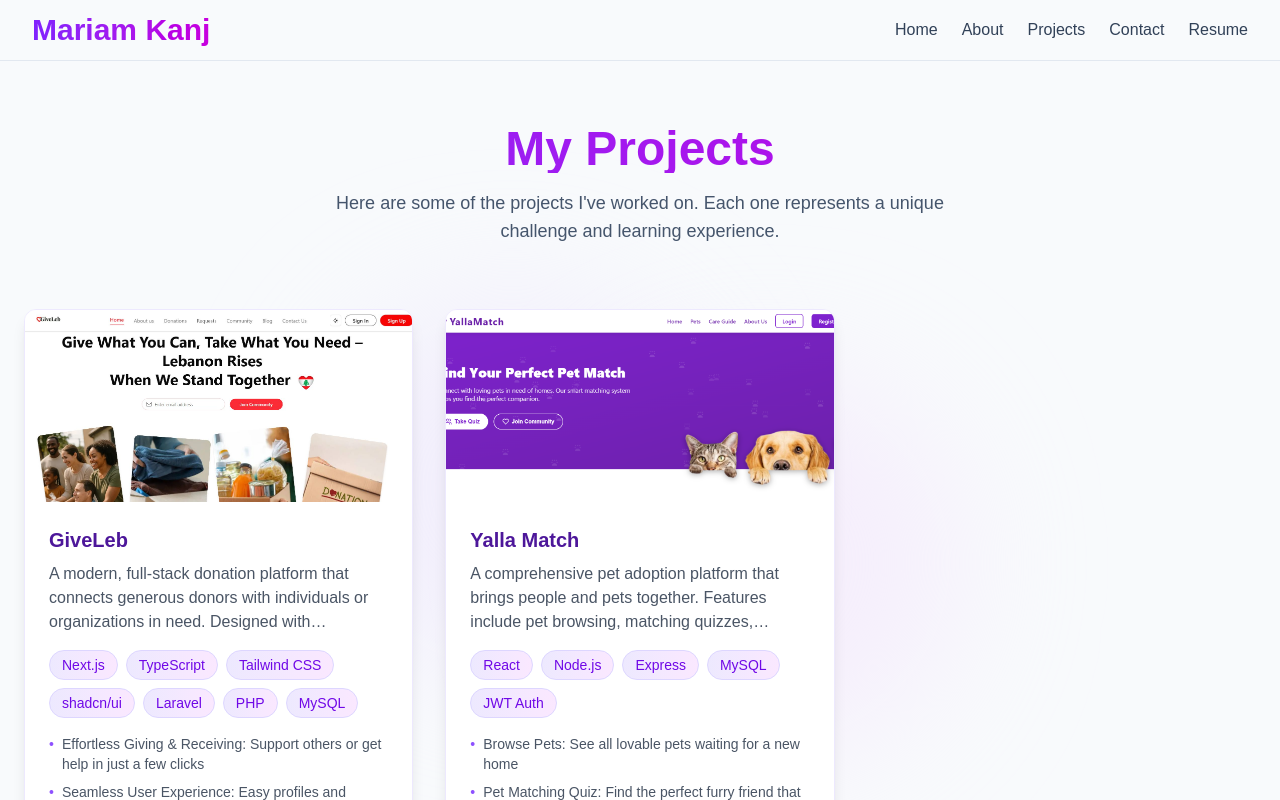
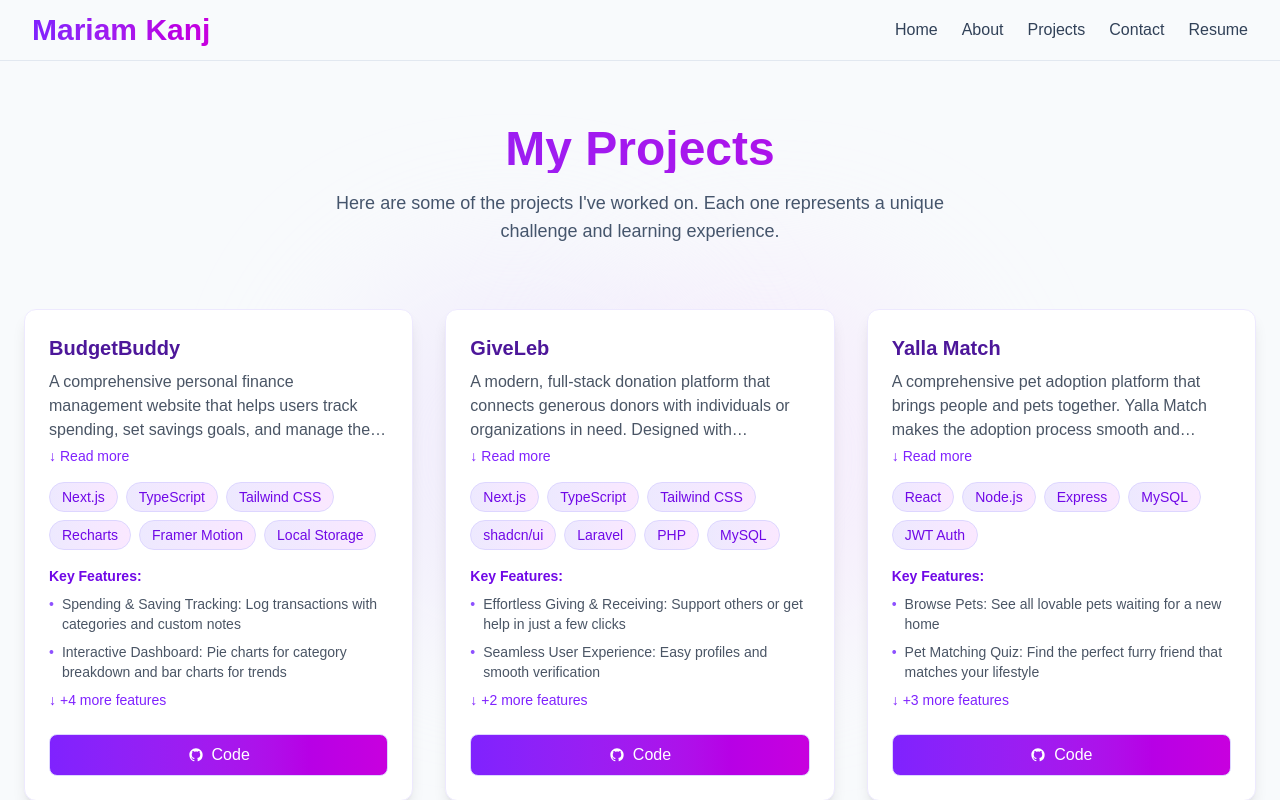
Before and after one commit to maryamkanj/mariam-portfolio, a Next.js app: page /projects in a window 1280 px wide. Shown: the top 800 px of the page. Built offline with nearby package versions, Linux system fonts and the light colour scheme.

Commit message:
added a new project

```diff
--- a/src/components/ProjectCard.jsx
+++ b/src/components/ProjectCard.jsx
@@ -1,42 +1,51 @@
 'use client';
 
 import { useState } from 'react';
-import Image from 'next/image';
 
 export default function ProjectCard({ project }) {
-  const [imageError, setImageError] = useState(false);
   const [showAllFeatures, setShowAllFeatures] = useState(false);
+  const [showFullDescription, setShowFullDescription] = useState(false);
 
   const toggleFeatures = () => {
     setShowAllFeatures(!showAllFeatures);
   };
 
+  const toggleDescription = () => {
+    setShowFullDescription(!showFullDescription);
+  };
+
+  // Check if description is long enough to need truncation
+  const isLongDescription = project.description.length > 120;
+
   return (
     <div className="group bg-white rounded-xl shadow-lg border border-violet-100 hover:shadow-xl transition-all duration-300 hover:-translate-y-2 overflow-hidden cursor-pointer">
-      <div className="relative h-48 bg-gradient-to-br from-violet-50 to-fuchsia-50 overflow-hidden cursor-pointer">
-        {!imageError && project.image ? (
-          <Image
-            src={project.image}
-            alt={project.title}
-            fill
-            className="object-cover group-hover:scale-105 transition-transform duration-300 cursor-pointer"
-            onError={() => setImageError(true)}
-          />
-        ) : (
-          <div className="w-full h-full flex items-center justify-center cursor-pointer">
-            <div className="text-4xl text-violet-300 cursor-pointer">💫</div>
-          </div>
-        )}
-      </div>
-
       <div className="p-6 cursor-pointer">
         <h3 className="text-xl font-bold text-violet-900 mb-2 group-hover:text-violet-700 transition-colors cursor-pointer">
           {project.title}
         </h3>
 
-        <p className="text-gray-600 mb-4 line-clamp-3 cursor-pointer">
-          {project.description}
-        </p>
+        {/* Description with View More/Less functionality */}
+        <div className="mb-4 cursor-pointer">
+          <p className={`text-gray-600 ${showFullDescription ? '' : 'line-clamp-3'}`}>
+            {project.description}
+          </p>
+          {isLongDescription && (
+            <button
+              onClick={toggleDescription}
+              className="text-sm text-violet-600 font-medium hover:text-violet-800 transition-colors mt-1 flex items-center cursor-pointer"
+            >
+              {showFullDescription ? (
+                <>
+                  <span className="mr-1 cursor-pointer">↑</span> Show less
+                </>
+              ) : (
+                <>
+                  <span className="mr-1 cursor-pointer">↓</span> Read more
+                </>
+              )}
+            </button>
+          )}
+        </div>
 
         <div className="mb-4 cursor-pointer">
           <div className="flex flex-wrap gap-2 cursor-pointer">
@@ -50,6 +59,9 @@ export default function ProjectCard({ project }) {
 
         {project.features && (
           <div className="mb-4 cursor-pointer">
+            <div className="flex items-center gap-2 mb-2 cursor-pointer">
+              <span className="text-sm font-semibold text-violet-700 cursor-pointer">Key Features:</span>
+            </div>
             <ul className="space-y-2 cursor-pointer">
               {project.features.slice(0, showAllFeatures ? project.features.length : 2).map((feature, index) => (
                 <li key={index} className="flex items-start text-sm text-gray-600 cursor-pointer">
@@ -65,7 +77,7 @@ export default function ProjectCard({ project }) {
               >
                 {showAllFeatures ? (
                   <>
-                    <span className="mr-1 cursor-pointer">↑</span> Show less
+                    <span className="mr-1 cursor-pointer">↑</span> Show less features
                   </>
                 ) : (
                   <>
--- a/src/data/projects.js
+++ b/src/data/projects.js
@@ -1,11 +1,25 @@
 const projects = [
+  {
+    id: 'proj-1',
+    title: 'BudgetBuddy',
+    description: 'A comprehensive personal finance management website that helps users track spending, set savings goals, and manage their budget effectively. Built with modern web technologies, BudgetBuddy features intuitive charts for expense tracking, goal progress monitoring, and salary allocation tools. The app provides real-time insights into your financial health with beautiful visualizations and responsive design that works seamlessly across all devices.',
+    tech: ['Next.js', 'TypeScript', 'Tailwind CSS', 'Recharts', 'Framer Motion', 'Local Storage'],
+    repoUrl: 'https://github.com/maryamkanj/budgetbuddy.git',
+    features: [
+      'Spending & Saving Tracking: Log transactions with categories and custom notes',
+      'Interactive Dashboard: Pie charts for category breakdown and bar charts for trends',
+      'Financial Goals: Set and track progress towards savings targets with deadlines',
+      'Salary Management: Allocate monthly income across different spending categories',
+      'Local Data Storage: Secure client-side data handling with no external backend',
+      'Real-time Updates: Dynamic charts and progress tracking'
+    ]
+  },
   {
     id: 'proj-2',
     title: 'GiveLeb',
-    description: 'A modern, full-stack donation platform that connects generous donors with individuals or organizations in need. Designed with transparency, security, and community engagement at its core.',
+    description: 'A modern, full-stack donation platform that connects generous donors with individuals or organizations in need. Designed with transparency, security, and community engagement at its core, GiveLeb revolutionizes charitable giving in Lebanon. The platform ensures every donation reaches its intended recipient through robust verification systems and provides donors with complete visibility into how their contributions make a difference.',
     tech: ['Next.js', 'TypeScript', 'Tailwind CSS', 'shadcn/ui', 'Laravel', 'PHP', 'MySQL'],
     repoUrl: 'https://github.com/Nour-Al-Hazzouri/donation-platform.git',
-    image: '/images/giveleb.jpg',
     features: [
       'Effortless Giving & Receiving: Support others or get help in just a few clicks',
       'Seamless User Experience: Easy profiles and smooth verification',
@@ -16,10 +30,9 @@ const projects = [
   {
     id: 'proj-3',
     title: 'Yalla Match',
-    description: 'A comprehensive pet adoption platform that brings people and pets together. Features include pet browsing, matching quizzes, community engagement, and appointment scheduling.',
+    description: 'A comprehensive pet adoption platform that brings people and pets together. Yalla Match makes the adoption process smooth and enjoyable with features like intelligent pet matching quizzes, community engagement tools, and appointment scheduling. The platform helps shelters showcase their animals while ensuring pets find loving homes that match their personalities and needs.',
     tech: ['React', 'Node.js', 'Express', 'MySQL', 'JWT Auth'],
     repoUrl: 'https://github.com/maryamkanj/Yalla-Match.git',
-    image: '/images/yallaMatch.png',
     features: [
       'Browse Pets: See all lovable pets waiting for a new home',
       'Pet Matching Quiz: Find the perfect furry friend that matches your lifestyle',
```
Also changed, not shown: 1 other file (tests, documents, lock files or other folders).
